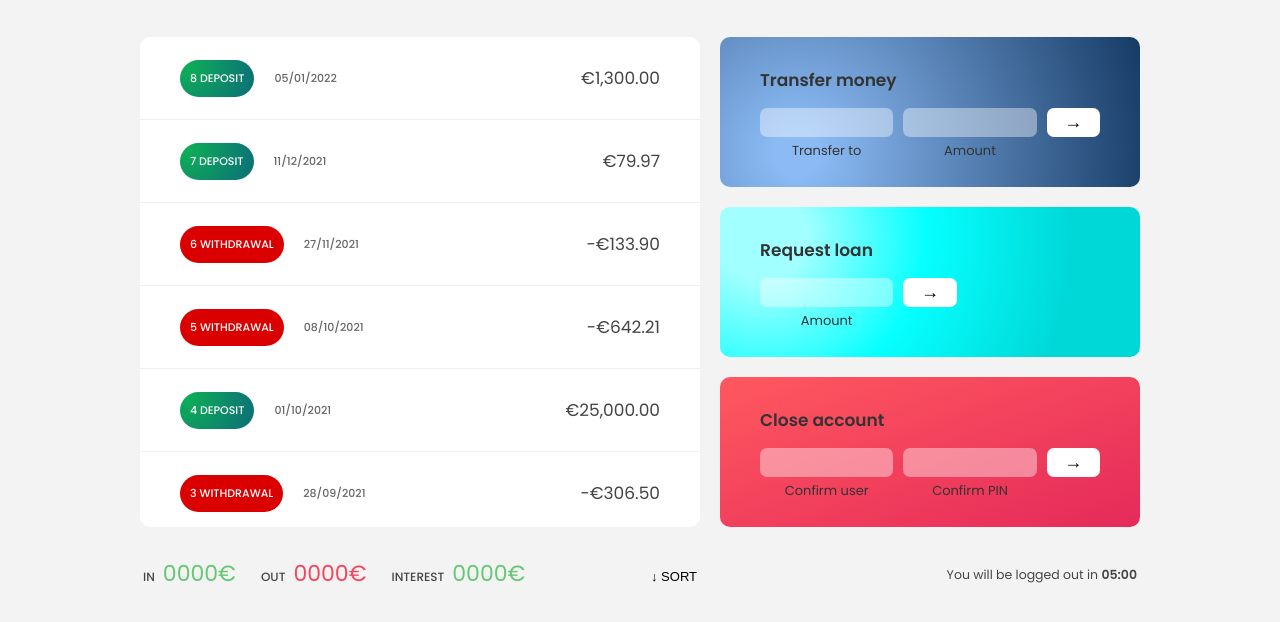
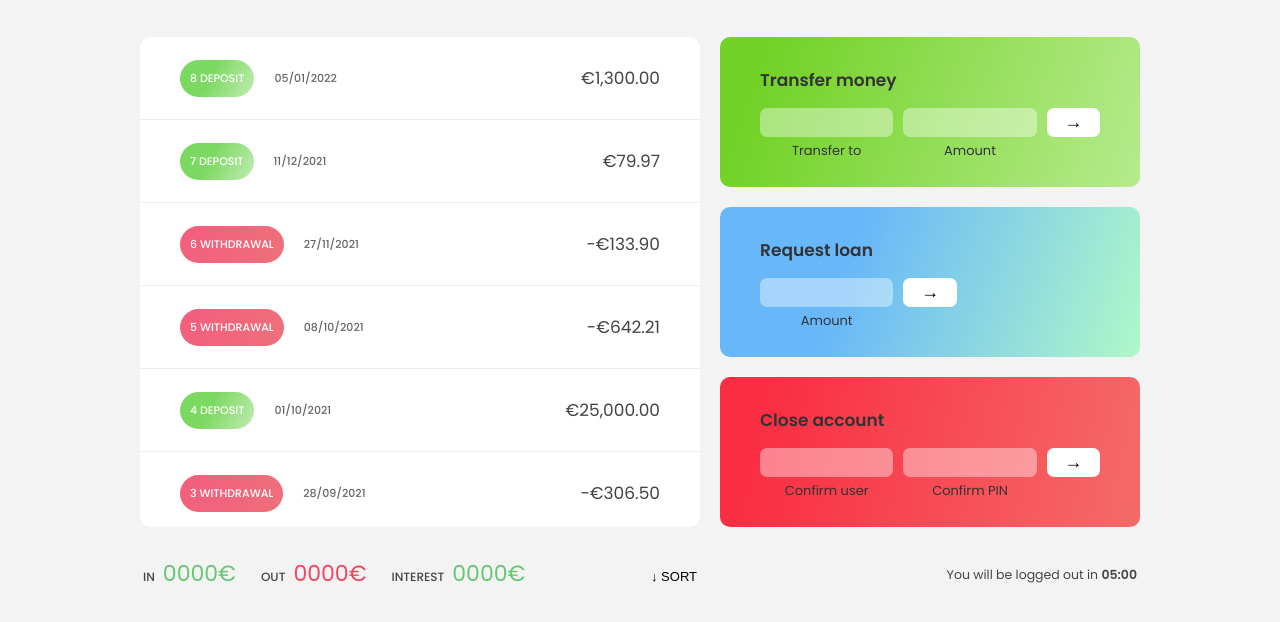
Before and after one commit to YTeyddie22/Bankler, a plain HTML site: page index.html in a window 1280 px wide. Shown: the part 178-800 px from the top of the page. Drawn offline with Linux system fonts and the light colour scheme.

Commit message:
enhancing ui and showing transactions

```diff
--- a/index.css
+++ b/index.css
@@ -21,6 +21,13 @@ body {
 	background-color: #f3f3f3;
 	height: 100vh;
 	padding: 2rem;
+	-ms-overflow-style: none; /* for Internet Explorer, Edge */
+	scrollbar-width: none; /* for Firefox */
+	overflow-y: scroll;
+}
+
+body::-webkit-scrollbar {
+	display: none; /* for Chrome, Safari, and Opera */
 }
 
 nav {
@@ -156,19 +163,18 @@ nav {
 }
 
 .movements__type--deposit {
-	background-image: radial-gradient(
-		circle farthest-corner at 10% 20%,
-		rgba(14, 174, 87, 1) 0%,
-		rgba(12, 116, 117, 1) 90%
+	background-image: linear-gradient(
+		117deg,
+		rgba(123, 216, 96, 1) 39.2%,
+		rgba(255, 255, 255, 1) 156.2%
 	);
 }
 
 .movements__type--withdrawal {
 	background-image: radial-gradient(
-		circle 905.6px at 4.9% 7.9%,
-		rgba(218, 0, 0, 1) 14.1%,
-		rgba(168, 2, 144, 1) 65%,
-		rgba(102, 2, 110, 1) 90%
+		circle 636.6px at 10% 20%,
+		rgba(243, 94, 125, 1) 0%,
+		rgba(213, 200, 111, 1) 90%
 	);
 }
 
@@ -224,24 +230,27 @@ nav {
 }
 
 .operation--transfer {
-	background-image: radial-gradient(
-		circle 674px at 18.3% 77%,
-		rgba(139, 186, 244, 1) 3.4%,
-		rgba(15, 51, 92, 1) 56.6%
+	background-image: linear-gradient(
+		109.6deg,
+		rgba(114, 210, 39, 1) 11.3%,
+		rgba(182, 235, 141, 1) 100.2%
 	);
 }
 
 .operation--loan {
-	background-image: radial-gradient(
-		circle farthest-corner at 10% 20%,
-		rgba(161, 255, 255, 1) 11.3%,
-		rgba(6, 255, 255, 1) 41.2%,
-		rgba(0, 216, 216, 1) 77.8%
+	background-image: linear-gradient(
+		109.6deg,
+		rgba(104, 183, 249, 1) 31.3%,
+		rgba(176, 248, 200, 1) 100.2%
 	);
 }
 
 .operation--close {
-	background-image: linear-gradient(to top left, #e52a5a, #ff585f);
+	background-image: linear-gradient(
+		102.2deg,
+		rgba(250, 45, 66, 1) 9.6%,
+		rgba(245, 104, 104, 1) 96.1%
+	);
 }
 
 h2 {
--- a/index.js
+++ b/index.js
@@ -108,12 +108,16 @@ const showTransactions = (acc, sort = false) => {
 		? acc.movements.slice().sort((a, b) => a - b)
 		: acc.movements;
 
-	transactions.forEach((el, i) => {
-		let type = el > 0 ? 'Deposit' : 'Withdrawal';
+	transactions.forEach((transaction, i) => {
+		let type = transaction > 0 ? 'Deposit' : 'Withdrawal';
 		const date = new Date(acc.movementsDates[i]);
 
 		const displayDate = formatTransactionsDate(date, acc.locale);
-		const displayCurrency = formatCurrency(el, acc.locale, acc.currency);
+		const displayCurrency = formatCurrency(
+			transaction,
+			acc.locale,
+			acc.currency
+		);
 
 		let html = `
         <div class="movements__row">
```
